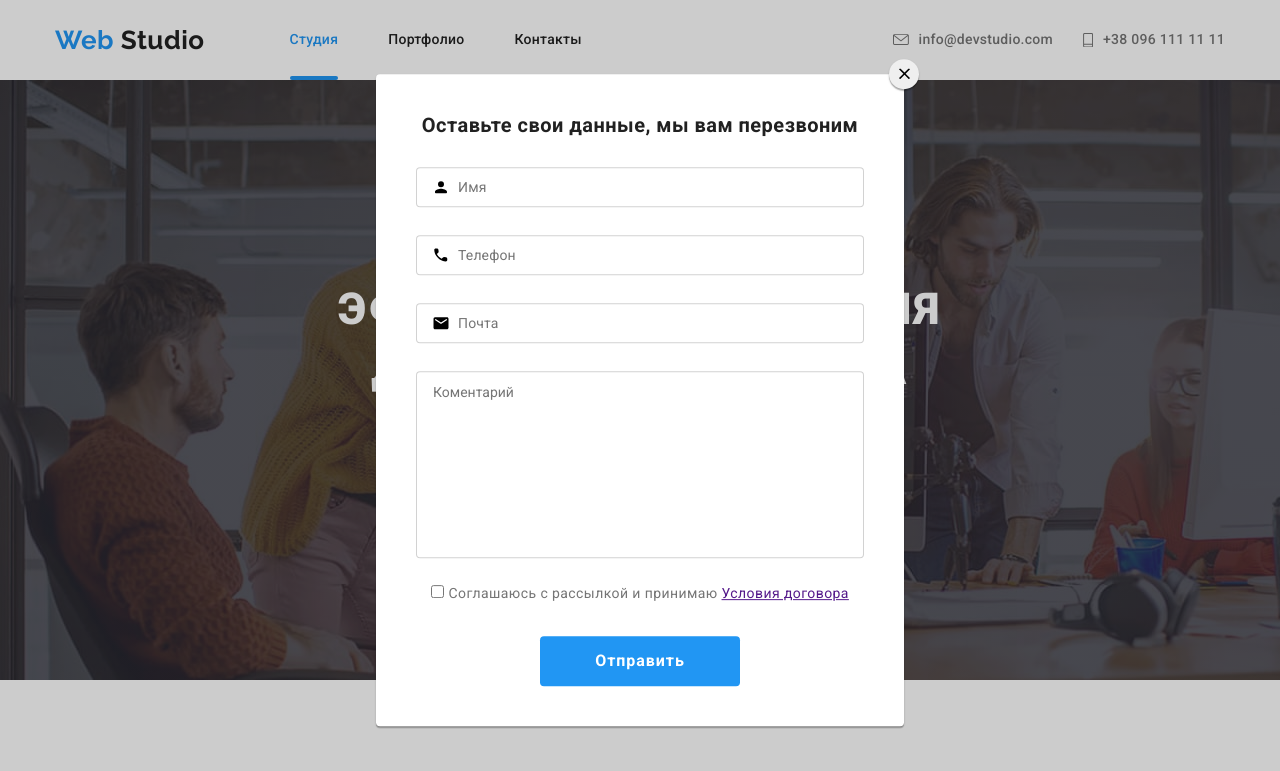
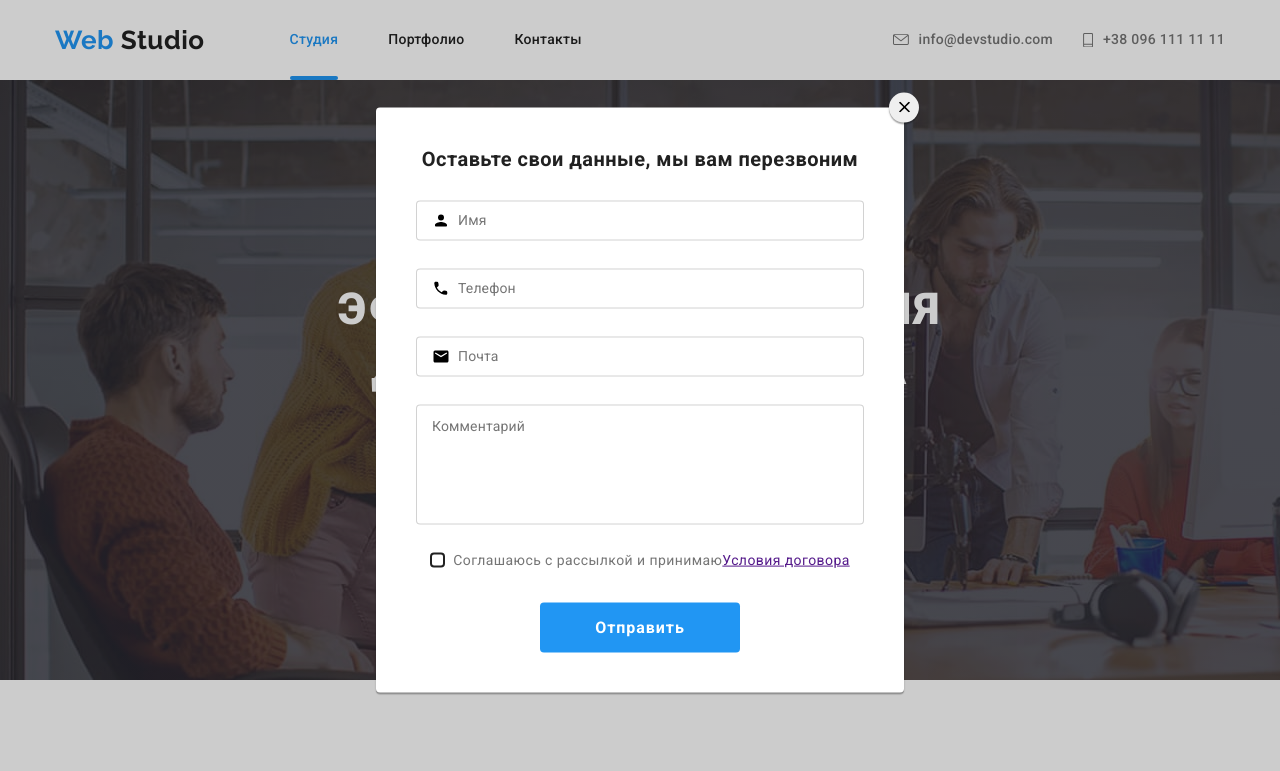
Before and after one commit to 77Andrey77/goit-markup-hw-06, a plain HTML site: page index.html in a window 1280 px wide. Both pictures are taken after a click on the button "Заказать услугу". Shown: the top 771 px of the page. Drawn offline with nearby package versions, Linux system fonts and the light colour scheme.

Commit message:
сделал кастомный чек

```diff
--- a/css/styles.css
+++ b/css/styles.css
@@ -607,9 +607,12 @@ img {
 }
 .form-filed {
   position: relative;
-
   margin-bottom: 28px;
 }
+.form-filed:last-child {
+  margin-bottom: 0px;
+}
+
 .form-imput {
   width: 100%;
   height: 40px;
@@ -623,7 +626,6 @@ img {
   position: absolute;
   left: 42px;
   top: 50%;
-
   /* font-weight: 400px; */
   font-size: 14px;
   line-height: 1.14px;
@@ -634,9 +636,10 @@ img {
   transform: translateY(-50%);
   transition: transform 250ms linear;
 }
+
 .form-imput:focus + .form-label,
 .form-imput:not(:placeholder-shown) + .form-label {
-  transform: translateY(-30px) translateX(-26px);
+  transform: translateY(-29px) translateX(-26px);
 }
 .form-imput:focus ~ .form-label {
   color: var(--accent-color);
@@ -645,7 +648,8 @@ img {
   fill: var(--accent-color);
 }
 .form-imput:focus {
-  border: 10px solid blue;
+  border: 1px solid var(--accent-color);
+  outline: none;
 }
 .modal-icon {
   position: absolute;
@@ -665,25 +669,82 @@ img {
   text-align: center;
   margin-bottom: 30px;
 }
-textarea {
-  resize: none;
-  min-width: 448px;
-  min-height: 120px;
+
+.form-texter {
+  width: 100%;
+  height: 120px;
   border: 1px solid rgba(33, 33, 33, 0.2);
   border-radius: 4px;
   padding: 12px 16px;
+  font: inherit;
+  /* padding-left: 16px;
+  padding-right: 16px; */
 }
-/* .modal-form input::placeholder {
-  color: var(--title-text-color);
-} */
-/* .modal-form textarea::placeholder {
-  color: var(--title-text-color);
-} */
+.form-label-texter {
+  position: absolute;
+  top: 22px;
+  left: 16px;
+
+  font-size: 14px;
+  line-height: 1.14px;
+  letter-spacing: 0.01em;
+
+  color: var(--text-color);
+
+  transform: translateY(-50%);
+  transition: transform 250ms linear;
+}
+
+.form-texter:focus + .form-label-texter,
+.form-texter:not(:placeholder-shown) + .form-label-texter {
+  transform: translateY(-32px);
+}
+.form-texter:focus ~ .form-label-texter {
+  color: var(--accent-color);
+}
+.form-texter:focus {
+  border: 1px solid var(--accent-color);
+  outline: none;
+}
+
+textarea {
+  resize: none;
+  /* min-width: 416px; */
+  min-height: 120px;
+  padding: 12px 16px;
+}
+.checkbox {
+  -webkit-appearance: none;
+  -webkit-appearance: none;
+  appearance: none;
+
+  position: absolute;
+}
+
 .contract {
+  display: inline-flex;
+  align-items: center;
+
   font-size: 14px;
   line-height: 1.71;
   letter-spacing: 0.03em;
   color: #757575;
+}
+.contract-icon {
+  display: inline-block;
+  /* align-items: center; */
+  width: 15px;
+  height: 15px;
+  border: 2px solid #212121;
+  border-radius: 4px;
+  margin-right: 8px;
+}
+.checkbox:checked + .contract-icon {
+  border-color: transparent;
+  background-color: var(--accent-color);
+  background-image: url(../image/icon-check.svg);
+  background-size: contain;
+  background-origin: border-box;
 }
 .modal .button {
   display: inline-block;
--- a/index.html
+++ b/index.html
@@ -3,7 +3,7 @@
   <head>
     <meta charset="UTF-8" />
     <meta name="viewport" content="width=device-width, initial-scale=1.0" />
-    <title>Document</title>
+    <title>Студия</title>
     <link
       href="https://fonts.googleapis.com/css2?family=Raleway:wght@700&family=Roboto:wght@400;500;700;900&display=swap"
       rel="stylesheet"
@@ -555,22 +555,31 @@
             </svg>
           </div>
 
-          <label>
+          <div class="form-filed">
             <textarea
+              class="form-texter"
               name="comment"
               id="comment"
               cols="30"
               rows="10"
-              placeholder="Коментарий"
+              placeholder=" "
             ></textarea>
-          </label>
+
+            <label for="comment" class="form-label-texter">Комментарий</label>
+          </div>
         </form>
 
-        <input type="checkbox" name="contract" value="contract" id="contract" />
-        <label class="contract" for="contract"
-          >Соглашаюсь с рассылкой и принимаю
-          <a href="">Условия договора</a></label
-        >
+        <label class="contract">
+          <input
+            class="checkbox"
+            type="checkbox"
+            name="contract"
+            value="contract"
+          />
+          <samp class="contract-icon"></samp>
+          Соглашаюсь с рассылкой и принимаю
+          <a href=""> Условия договора</a>
+        </label>
         <button type="submit" class="button">Отправить</button>
 
         <button class="modal-close" data-modal-close>
```
Also changed, not shown: portfolio.html (+1 -1 lines), image/icon-check.svg (added).
